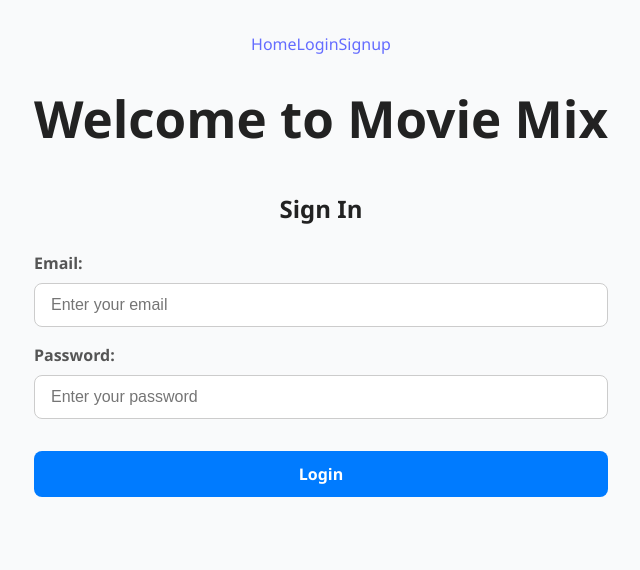
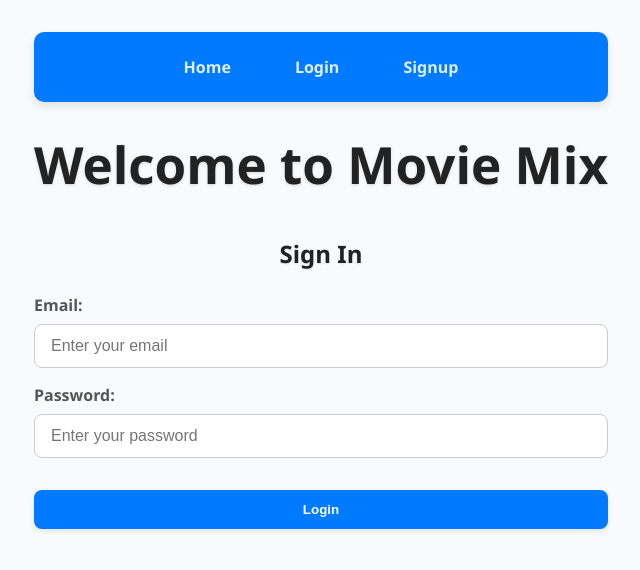
Before and after one commit to Emmakaranja1/moviemix-mock-Api, a React (Vite) app: page /login in a window 1280 px wide. Shown: the top 570 px of the page, without its empty margins (319-959 px from the left). Built offline with nearby package versions, Linux system fonts and the light colour scheme.

Commit message:
Improve navbar styling and fix CSS import path in main.jsx

```diff
--- a/src/components/Navbar.jsx
+++ b/src/components/Navbar.jsx
@@ -3,7 +3,7 @@ import { Link } from "react-router-dom";
 
 const navbar = () => {
   return (
-    <nav>
+    <nav className="navbar">
       <Link to="/Homepage">Home</Link>
       <Link to="/login">Login</Link>
       <Link to="/signup">Signup</Link>
--- a/src/main.jsx
+++ b/src/main.jsx
@@ -1,6 +1,6 @@
 import { StrictMode } from "react";
 import { createRoot } from "react-dom/client";
-import "./index.css";
+import "./styles/index.css";
 import App from "./App.jsx";
 
 createRoot(document.getElementById("root")).render(
--- /dev/null
+++ b/src/styles/index.css
@@ -0,0 +1,214 @@
+:root {
+  --font-family: 'Segoe UI', Tahoma, Geneva, Verdana, sans-serif;
+  --color-text-light: #333;
+  --color-text-dark: rgba(255, 255, 255, 0.87);
+  --color-bg-light: #f9fafb;
+  --color-bg-dark: #242424;
+  --color-primary: #007bff;
+  --color-primary-hover: #0056b3;
+  --color-link: #646cff;
+  --color-link-hover: #535bf2;
+  --color-border: #ccc;
+  --color-border-focus: #007bff;
+  --color-shadow: rgba(0, 0, 0, 0.1);
+  --transition-fast: 0.2s ease-in-out;
+  --transition-medium: 0.3s ease;
+  --transition-slow: 0.5s ease;
+}
+
+body, #root {
+  margin: 0;
+  padding: 0;
+  font-family: var(--font-family);
+  background: var(--color-bg-light);
+  color: var(--color-text-light);
+  min-height: 100vh;
+  display: flex;
+  justify-content: center;
+  align-items: center;
+  text-align: center;
+  transition: background-color var(--transition-medium), color var(--transition-medium);
+}
+
+h1, h2 {
+  color: #222;
+  margin-bottom: 1.5rem;
+  font-weight: 700;
+  text-shadow: 0 1px 2px rgba(0,0,0,0.1);
+}
+
+.navbar {
+  display: flex;
+  justify-content: center;
+  gap: 2rem;
+  background: var(--color-primary);
+  padding: 1rem 2rem;
+  border-radius: 10px;
+  box-shadow: 0 4px 8px var(--color-shadow);
+  transition: background-color var(--transition-medium);
+}
+
+.navbar a {
+  color: var(--color-text-dark);
+  font-weight: 600;
+  text-decoration: none;
+  padding: 0.5rem 1rem;
+  border-radius: 6px;
+  transition: background-color 0.2s, color 0.2s, transform 0.2s;
+}
+
+.navbar a:hover,
+.navbar a:focus-visible {
+  background: var(--color-primary-hover);
+  color: #fff;
+  transform: scale(1.1);
+  outline: none;
+}
+
+@media (max-width: 480px) {
+  .navbar {
+    flex-direction: column;
+    gap: 1rem;
+    padding: 1rem;
+  }
+}
+
+.container {
+  max-width: 400px;
+  width: 100%;
+  background: white;
+  padding: 2rem;
+  border-radius: 15px;
+  box-shadow: 0 10px 20px var(--color-shadow);
+  transition: transform var(--transition-medium), box-shadow var(--transition-medium);
+  margin: 1rem;
+}
+
+.container:hover {
+  transform: translateY(-5px);
+  box-shadow: 0 15px 30px rgba(0,0,0,0.15);
+}
+
+button, .btn {
+  background-color: var(--color-primary);
+  color: white;
+  padding: 0.75rem 1.5rem;
+  border: none;
+  border-radius: 8px;
+  font-weight: 600;
+  cursor: pointer;
+  transition: background-color var(--transition-medium), transform var(--transition-medium), box-shadow var(--transition-fast);
+  width: 100%;
+  margin-top: 1rem;
+  box-shadow: 0 2px 5px rgba(0,0,0,0.1);
+}
+
+button:hover, .btn:hover {
+  background-color: var(--color-primary-hover);
+  transform: scale(1.05);
+  box-shadow: 0 4px 10px rgba(0,0,0,0.15);
+}
+
+button:focus-visible {
+  outline: 3px solid var(--color-link);
+  outline-offset: 2px;
+}
+
+form {
+  display: flex;
+  flex-direction: column;
+}
+
+label {
+  margin-bottom: 0.5rem;
+  font-weight: 600;
+  text-align: left;
+  color: #555;
+}
+
+input {
+  padding: 0.75rem 1rem;
+  margin-bottom: 1rem;
+  border: 1px solid var(--color-border);
+  border-radius: 8px;
+  font-size: 1rem;
+  transition: border-color var(--transition-fast), box-shadow var(--transition-fast);
+}
+
+input:focus {
+  border-color: var(--color-border-focus);
+  outline: none;
+  box-shadow: 0 0 5px rgba(0, 123, 255, 0.5);
+}
+
+.profile-buttons {
+  display: flex;
+  justify-content: center;
+  gap: 1rem;
+  margin-top: 1rem;
+}
+
+.profile-buttons a {
+  text-decoration: none;
+  color: white;
+  background-color: var(--color-primary);
+  padding: 0.75rem 1.5rem;
+  border-radius: 8px;
+  font-weight: 600;
+  transition: background-color var(--transition-medium), transform var(--transition-medium);
+  box-shadow: 0 2px 5px rgba(0,0,0,0.1);
+}
+
+.profile-buttons a:hover {
+  background-color: var(--color-primary-hover);
+  transform: scale(1.05);
+  box-shadow: 0 4px 10px rgba(0,0,0,0.15);
+}
+
+.container h1 {
+  font-size: 2rem;
+  margin-bottom: 2rem;
+  letter-spacing: 0.05em;
+}
+
+.container p {
+  color: #777;
+  margin-bottom: 1.5rem;
+  line-height: 1.6;
+}
+
+.container .footer {
+  margin-top: 2rem;
+  font-size: 0.9rem;
+  color: #999;
+}
+
+@media (max-width: 480px) {
+  .container {
+    max-width: 90%;
+    padding: 1rem;
+  }
+
+  button, .btn {
+    padding: 0.6rem 1rem;
+    font-size: 0.9rem;
+  }
+}
+
+a {
+  font-weight: 500;
+  color: var(--color-link);
+  text-decoration: none;
+  transition: color var(--transition-medium);
+}
+
+a:hover {
+  color: var(--color-link-hover);
+}
+
+h1 {
+  font-size: 3.2em;
+  line-height: 1.1;
+  color: var(--color-text-light);
+  text-shadow: 0 1px 3px rgba(0,0,0,0.15);
+}
```
